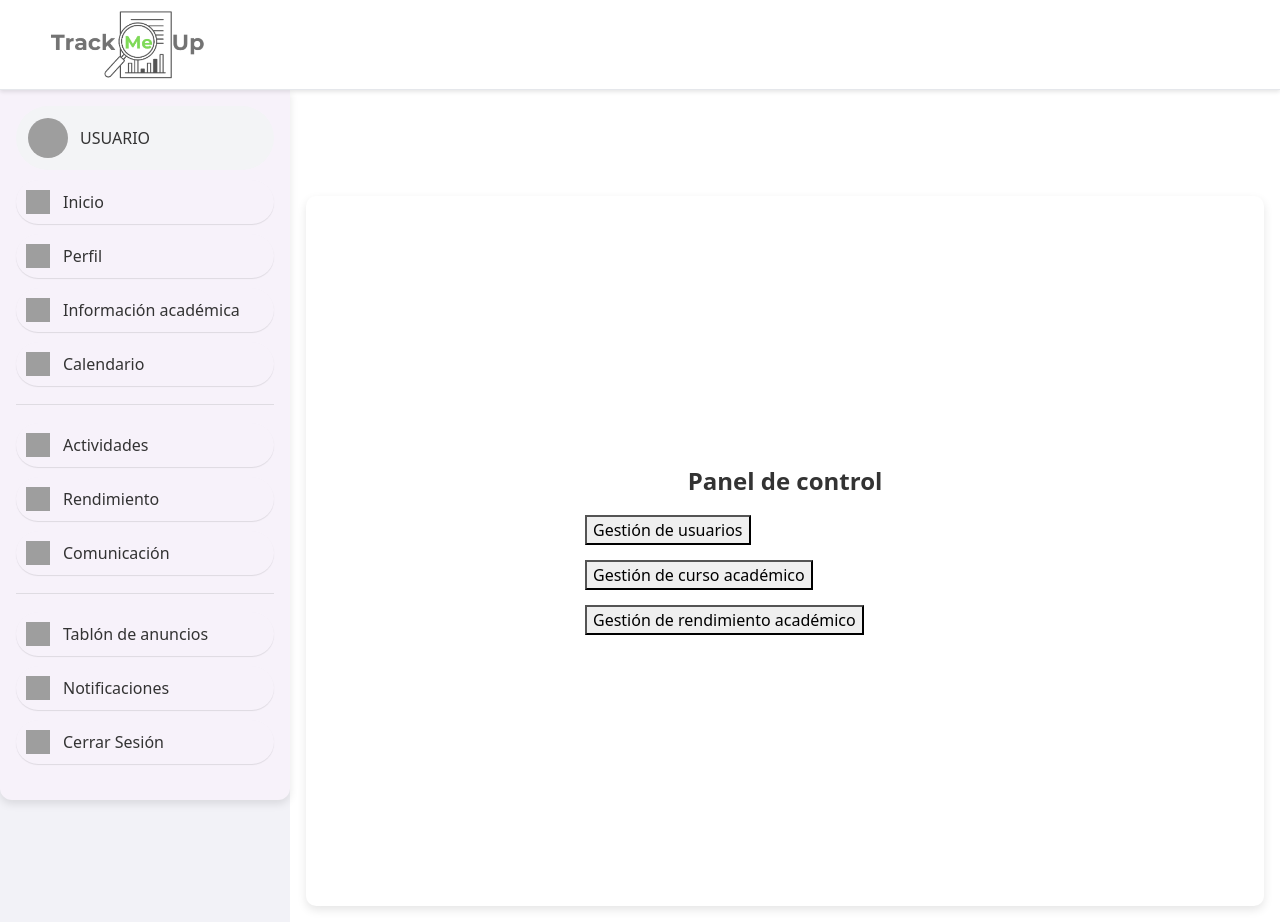
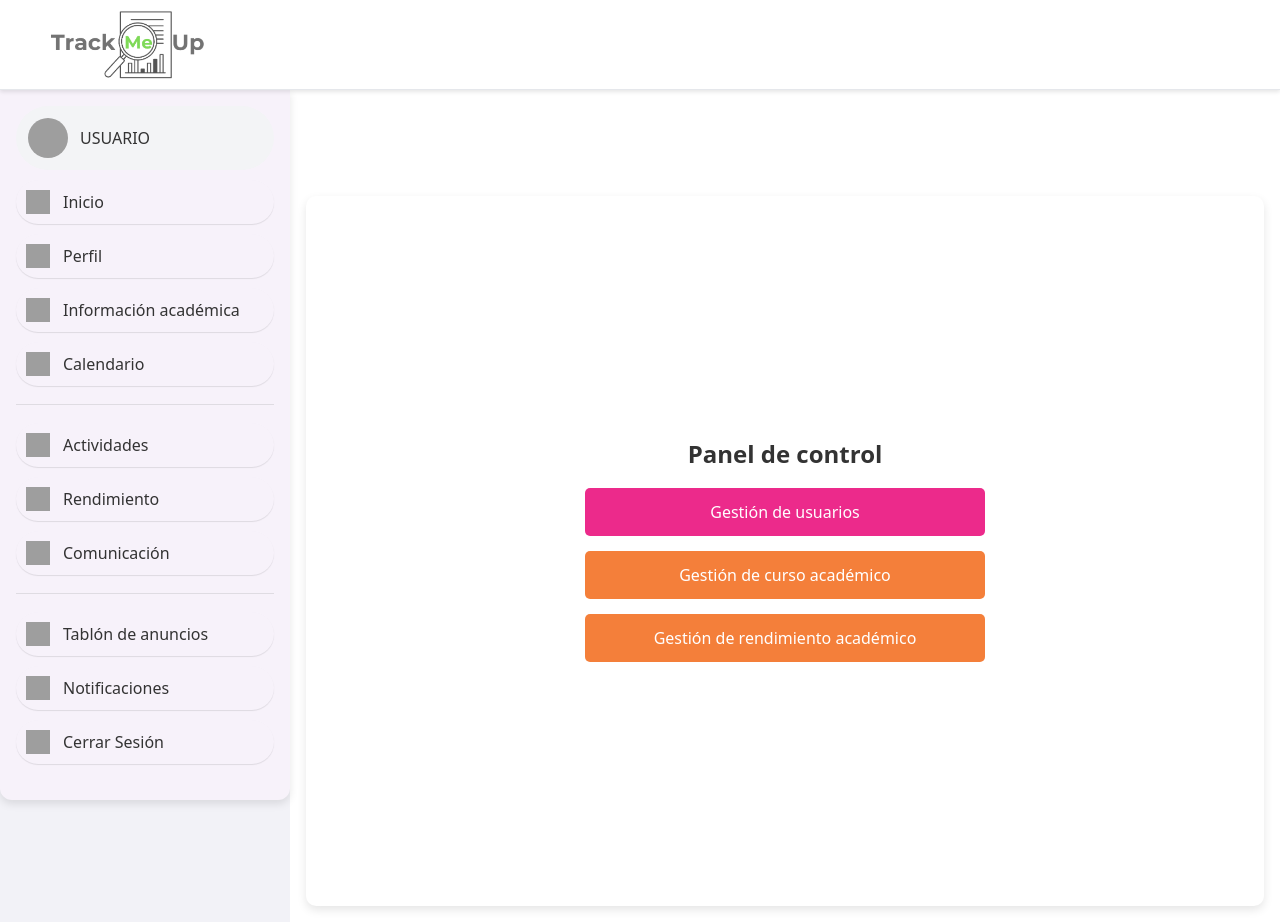
Before and after one commit to TrackMeUp/TrackMeUp, a React (Vite) app in the folder frontend/: page /admin in a window 1280 px wide. In both pictures the pointer is over the button "Gestión de usuarios". Built offline with nearby package versions, Linux system fonts and the light colour scheme; no server answers; grey boxes are pictures that could not be loaded.

Commit message:
Arreglar estilo botones

```diff
--- a/frontend/src/styles/adminView.css
+++ b/frontend/src/styles/adminView.css
@@ -41,7 +41,7 @@ h2 {
     max-width: 50vh;
 }
 
-.userManagement > button {
+.admin-buttons button {
     width: 100%;
     padding: 12px;
     font-size: 1rem;
@@ -53,7 +53,7 @@ h2 {
     transition: background 0.3s ease-in-out;
 }
 
-.userManagement > button:hover {
+.admin-buttons button:hover {
     background-color: #ec2a8b;
 }
 
```
